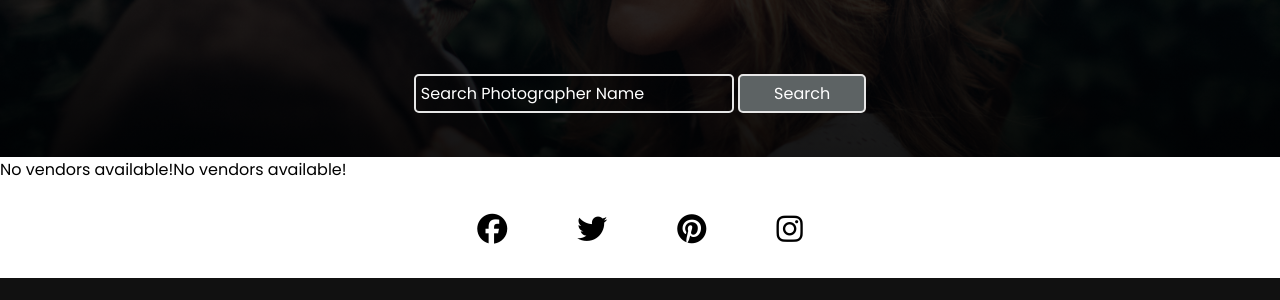
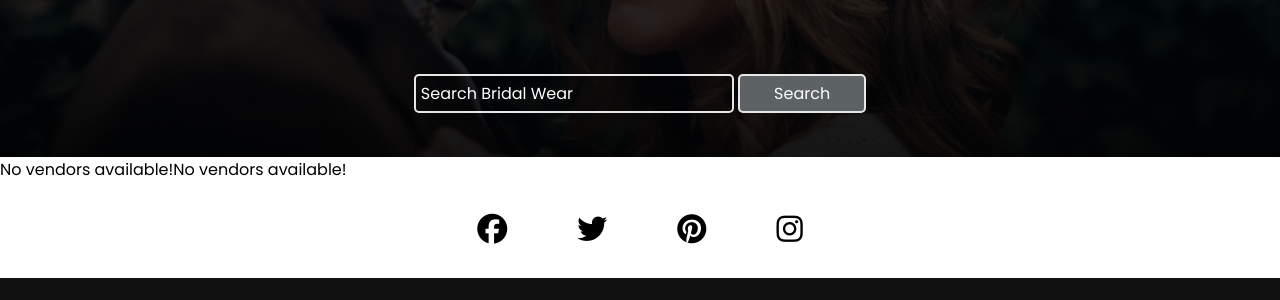
Before and after one commit to christancf/wedding-planning-system, a PHP site: page /wedding-planning-system/bridal-wear-mal.php in a window 1280 px wide. Shown: the part 443-743 px from the top of the page. Run offline with PHP 8.4, Linux system fonts and the light colour scheme; data that the repository does not hold is empty; some libraries are stand-ins or nearby versions.

Commit message:
Updated search bar code

```diff
--- a/bridal-wear-mal.php
+++ b/bridal-wear-mal.php
@@ -185,7 +185,7 @@
             <div class="page-name"><a href="bridal-wear-mal.php">Bridal Wear</a></div>
             <div class="search-bar">
                 <form class="search-form" action="<?php echo htmlspecialchars($_SERVER['PHP_SELF']);?>" method="POST">
-                    <input class="input" type="text" name="search-text" placeholder="Search Photographer Name" size="50px">
+                    <input class="input" type="text" name="search-text" placeholder="Search Bridal Wear" size="50px">
                     <input class="search-button" type="submit" name="search-button" value="Search" size="50px">
                 </form>
             </div>
```
